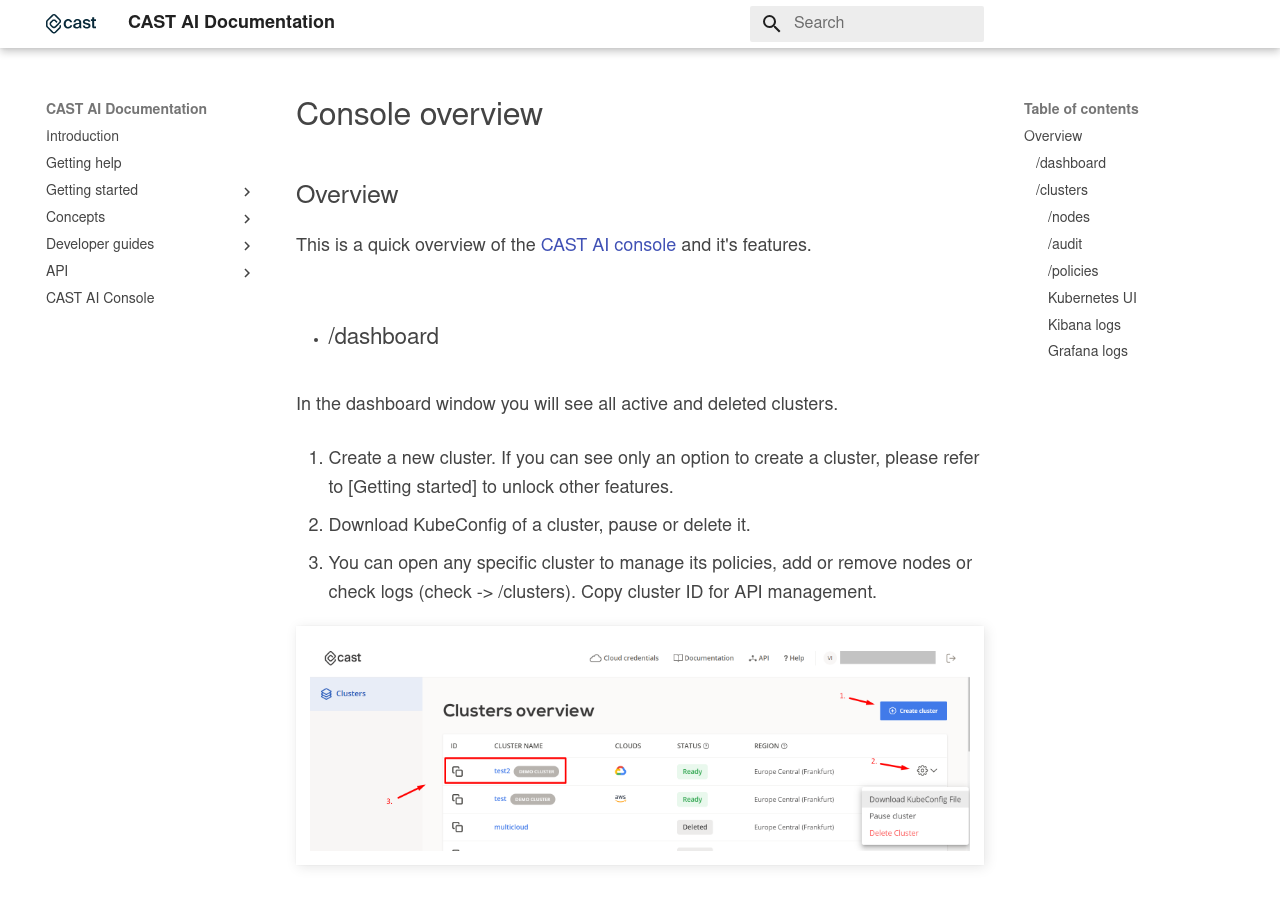
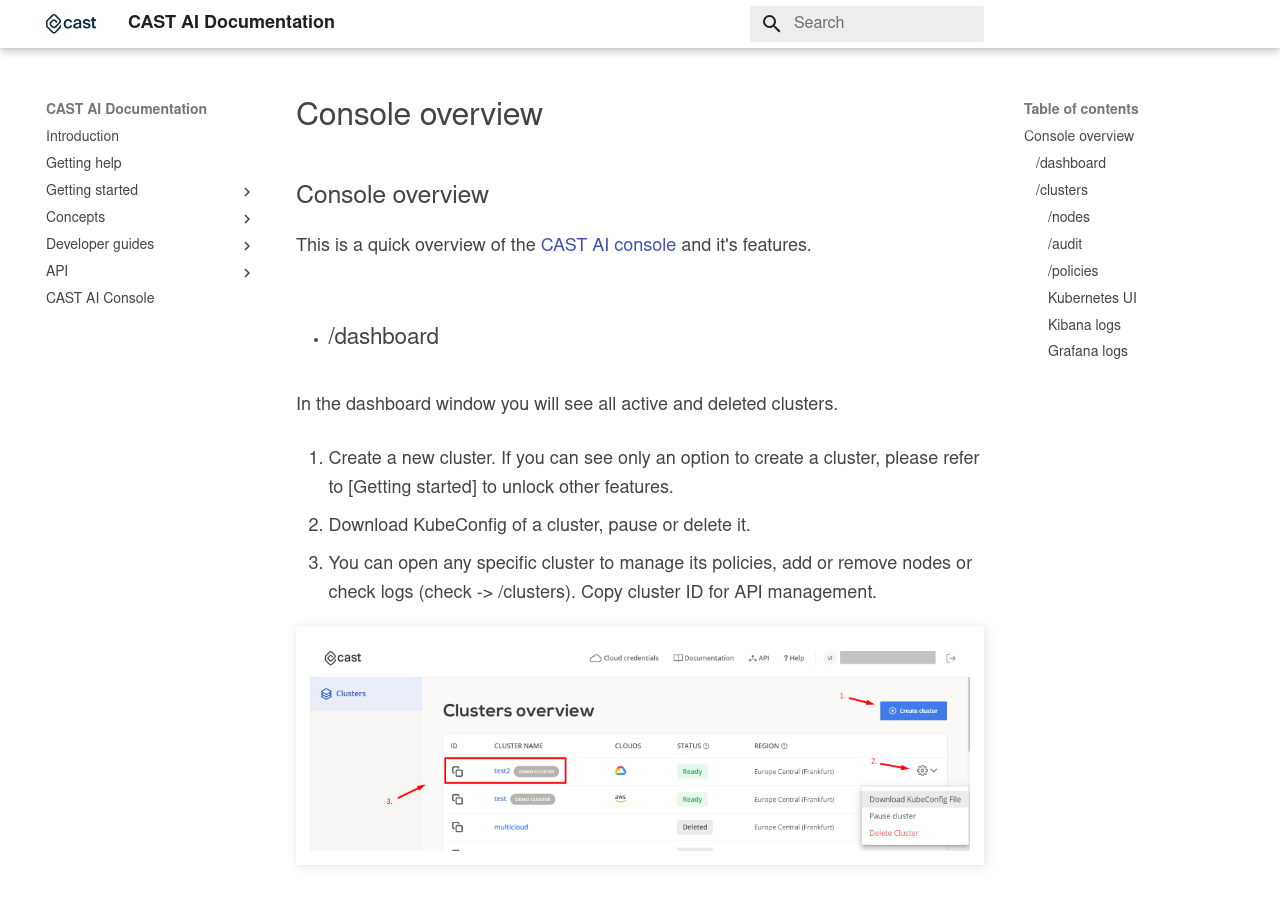
Before and after one commit to castai/docs, an MkDocs documentation site: the page built from docs/Dashboard Overview/Console overview.md, in a window 1280 px wide and 900 px high. Built offline with MkDocs 1.6.1 and Material for MkDocs 9.7.7, drawn with Linux system fonts in a browser that asks for light colours; some web fonts are replaced.

Commit message:
Update Console overview.md

```diff
--- a/docs/Dashboard Overview/Console overview.md
+++ b/docs/Dashboard Overview/Console overview.md
@@ -1,4 +1,4 @@
-## Overview
+## Console overview
 
 This is a quick overview of the [CAST AI console](https://console.cast.ai) and it's features.
 
```
